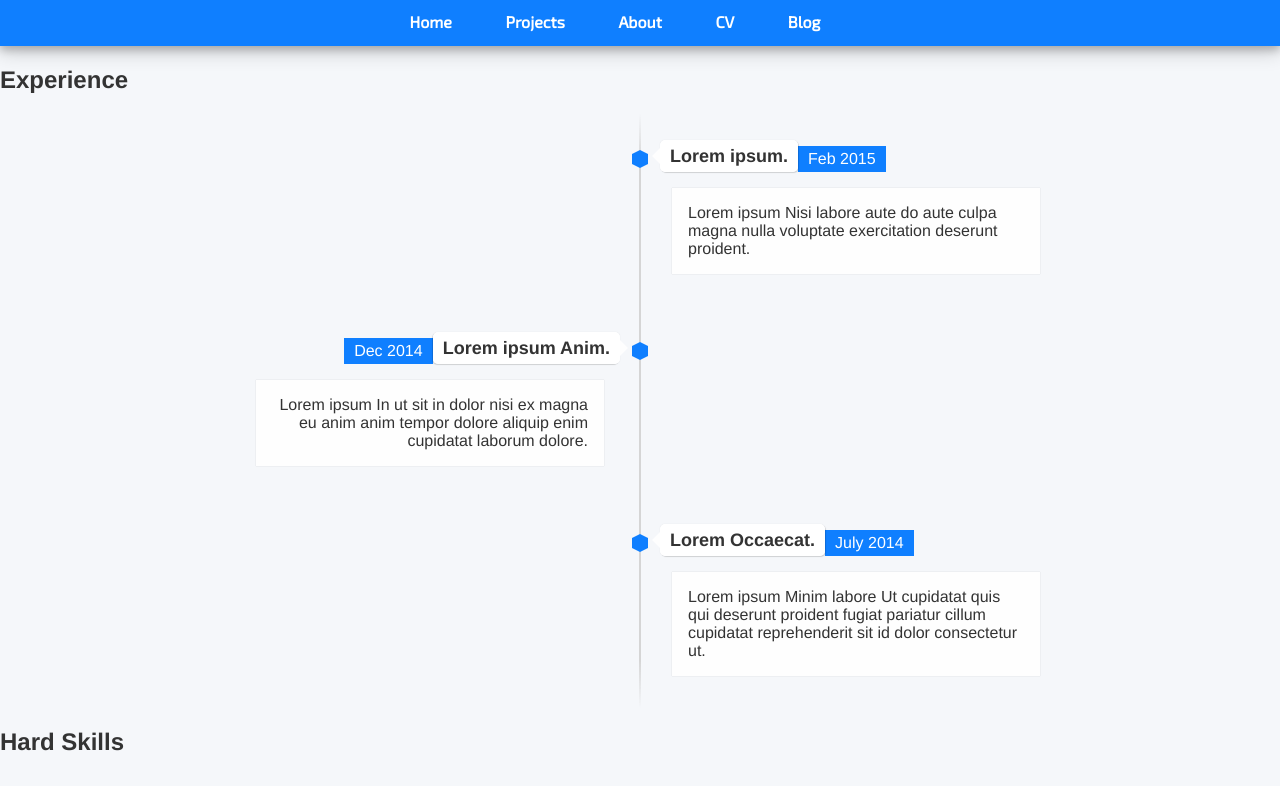
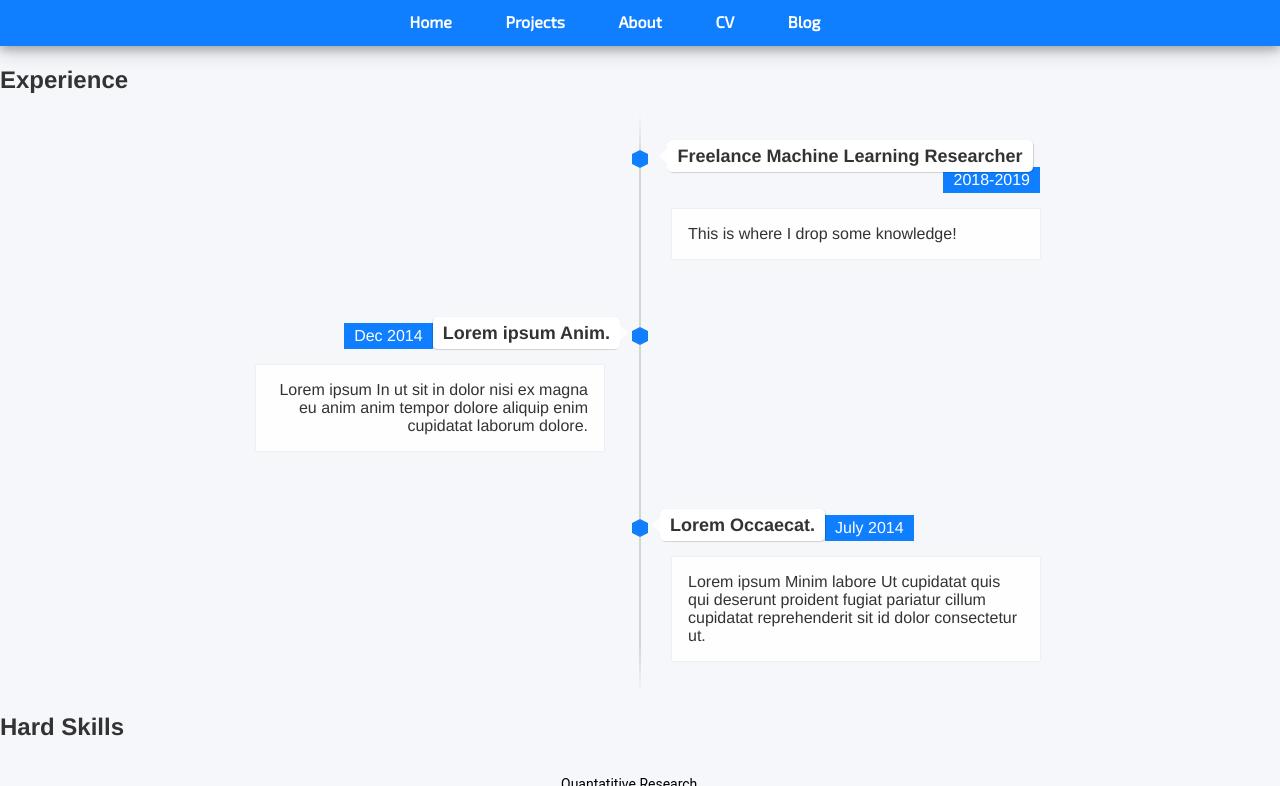
Before and after one commit to mayabenowitz/mayabenowitz.github.io, a Jekyll site: the page built from index.html, in a window 1280 px wide and 900 px high, scrolled down 790 px, cut to the strip 114-900 px from the top of the window. Built offline with Jekyll 4.4.1, drawn with Linux system fonts in a browser that asks for light colours; nearby versions of some CDN libraries.

Commit message:
Update index.html

```diff
--- a/index.html
+++ b/index.html
@@ -13,10 +13,10 @@ title: Maya Benowitz
     <div class="direction-r">
       <div class="flag-wrapper">
         <span class="hexa"></span>
-        <span class="flag">Lorem ipsum.</span>
-        <span class="time-wrapper"><span class="time">Feb 2015</span></span>
+        <span class="flag">Freelance Machine Learning Researcher</span>
+        <span class="time-wrapper"><span class="time">2018-2019</span></span>
       </div>
-      <div class="desc">Lorem ipsum Nisi labore aute do aute culpa magna nulla voluptate exercitation deserunt proident.</div>
+      <div class="desc">This is where I drop some knowledge!</div>
     </div>
   </li>
 
```
